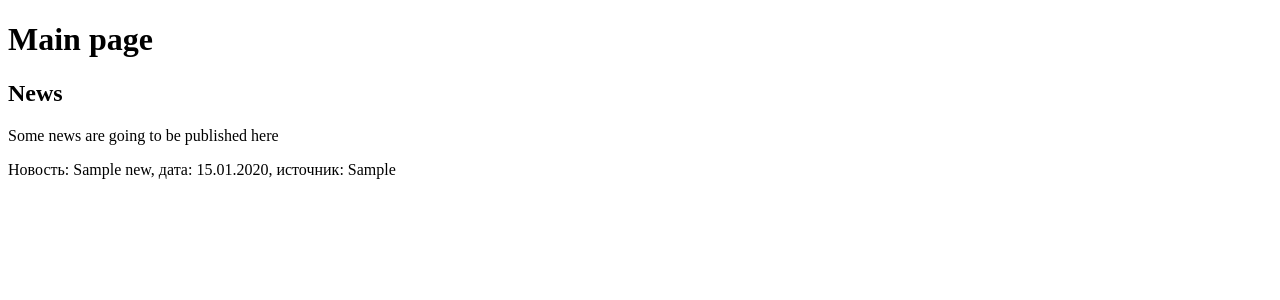
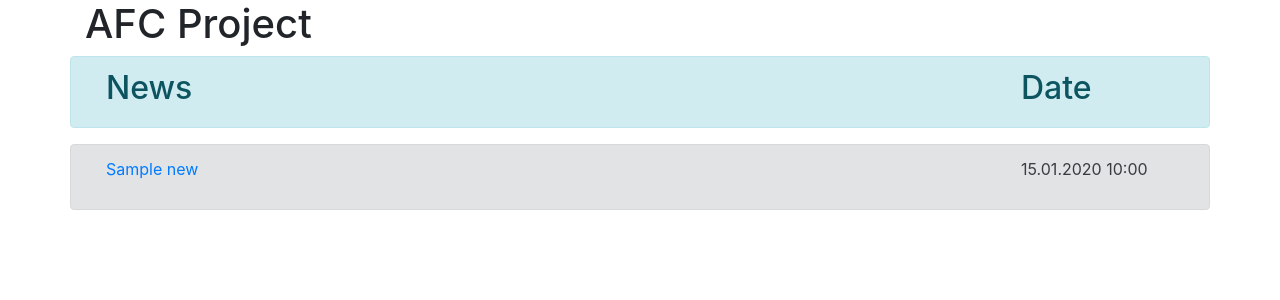
Before and after one commit to leeroymk/afc_project, a Django app: page / in a window 1280 px wide. Shown: the top 300 px of the page. Run offline with Django 4.2, Linux system fonts and the light colour scheme; tables that the repository leaves empty hold one stand-in row (values such as "Sample post").

Commit message:
parser is updated

```diff
--- a/news/management/commands/parser_config.py
+++ b/news/management/commands/parser_config.py
@@ -1,5 +1,5 @@
 TEAMS_TABLE_SITE = 'https://m.sports.ru/epl/table/'
-NUMBER_OF_PAGES = 3
+NUMBER_OF_PAGES = 10
 DESKTOP_AGENTS = [
             'Mozilla/5.0 (Windows NT 10.0; Win64; x64) AppleWebKit/537.36 (KHTML, like Gecko) Chrome/114.0.0.0 Safari/537.36',
             'Mozilla/5.0 (Windows NT 10.0; WOW64) AppleWebKit/537.36 (KHTML, like Gecko) Chrome/114.0.0.0 Safari/537.36',
--- a/news/templates/news/index.html
+++ b/news/templates/news/index.html
@@ -1,15 +1,51 @@
-<!DOCTYPE html>
+<!doctype html>
 <html lang="ru">
+
 <head>
-  <meta charset="UTF-8">
-  <title>AFC project</title>
+  <!-- Required meta tags -->
+  <meta charset="utf-8">
+  <meta name="viewport" content="width=device-width, initial-scale=1, shrink-to-fit=no">
+
+  <!-- Bootstrap CSS -->
+  <link rel="stylesheet" href="https://cdn.jsdelivr.net/npm/bootstrap@4.1.3/dist/css/bootstrap.min.css"
+    integrity="sha384-MCw98/SFnGE8fJT3GXwEOngsV7Zt27NXFoaoApmYm81iuXoPkFOJwJ8ERdknLPMO" crossorigin="anonymous">
+
+  <title>AFC Project</title>
 </head>
+
 <body>
-  <h1>Main page</h1>
-  <h2>News</h2>
-  <p>Some news are going to be published here</p>
-  {% for item in news %}
-  <p>Новость: {{ item.title }}, дата: {{ item.date|date:"d.m.Y" }}, источник: {{ item.source }}</p>
-  {% endfor %}
+  <div class="container">
+    <h1>AFC Project</h1>
+    <div class="row align-items-end alert alert-info">
+      <div class="col-10">
+        <h2>News</h2>
+      </div>
+      <div class="col-2">
+        <h2>Date</h2>
+      </div>
+    </div>
+    {% for item in news %}
+    <div class="row alert alert-secondary">
+      <div class="col-10">
+        <p><a href={{ item.source }}>{{ item.title }}</a></p>
+      </div>
+      <div class="col-2">
+        <p>{{ item.date|date:"d.m.Y h:i" }}</p>
+      </div>
+    </div>
+    {% endfor %}
+  </div>
+  <!-- Optional JavaScript -->
+  <!-- jQuery first, then Popper.js, then Bootstrap JS -->
+  <script src="https://code.jquery.com/jquery-3.3.1.slim.min.js"
+    integrity="sha384-q8i/X+965DzO0rT7abK41JStQIAqVgRVzpbzo5smXKp4YfRvH+8abtTE1Pi6jizo"
+    crossorigin="anonymous"></script>
+  <script src="https://cdn.jsdelivr.net/npm/popper.js@1.14.3/dist/umd/popper.min.js"
+    integrity="sha384-ZMP7rVo3mIykV+2+9J3UJ46jBk0WLaUAdn689aCwoqbBJiSnjAK/l8WvCWPIPm49"
+    crossorigin="anonymous"></script>
+  <script src="https://cdn.jsdelivr.net/npm/bootstrap@4.1.3/dist/js/bootstrap.min.js"
+    integrity="sha384-ChfqqxuZUCnJSK3+MXmPNIyE6ZbWh2IMqE241rYiqJxyMiZ6OW/JmZQ5stwEULTy"
+    crossorigin="anonymous"></script>
 </body>
+
 </html>
```
Also changed, not shown: news/management/commands/parser.py (+31 -18 lines).
